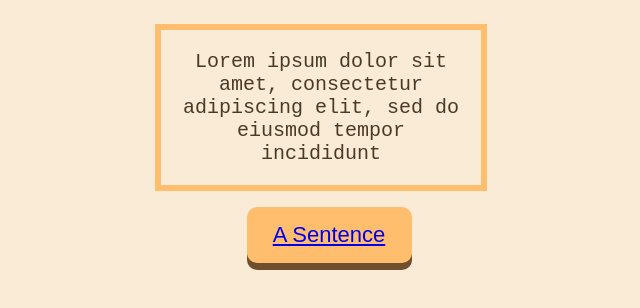
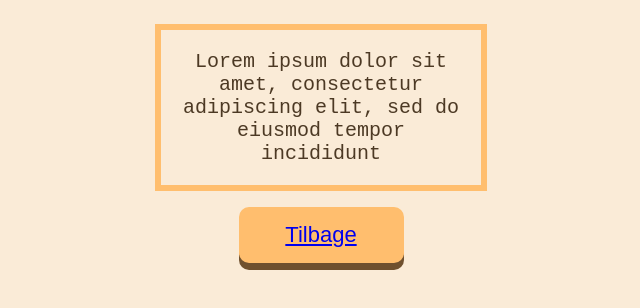
Before and after one commit to DanielStensig/DanielStensig.github.io, a plain HTML site: page docs/1sentenceAday.html in a window 1280 px wide. Shown: the whole page, without its empty margins (319-959 px from the left). Drawn offline with Linux system fonts and the light colour scheme.

Commit message:
Fixes
Small fixes

```diff
--- a/docs/1sentenceAday.html
+++ b/docs/1sentenceAday.html
@@ -11,9 +11,9 @@
     </span><span class="border" style="font-family: monospace;">
         <p class="border-text">Lorem ipsum dolor sit amet, consectetur adipiscing elit, sed do eiusmod tempor incididunt</p>
     </span>
-    <div style="padding-left: 1rem;">
+    <div>
         <button class="button">
-            <a href="index.html" style="font-size: 22px; text-align: center;">A Sentence</a>
+            <a href="index.html" style="font-size: 22px; text-align: center;">Tilbage</a>
         </button>
     </div>
 </body>
```
Also changed, not shown: docs/index.html (+3 -3 lines).
